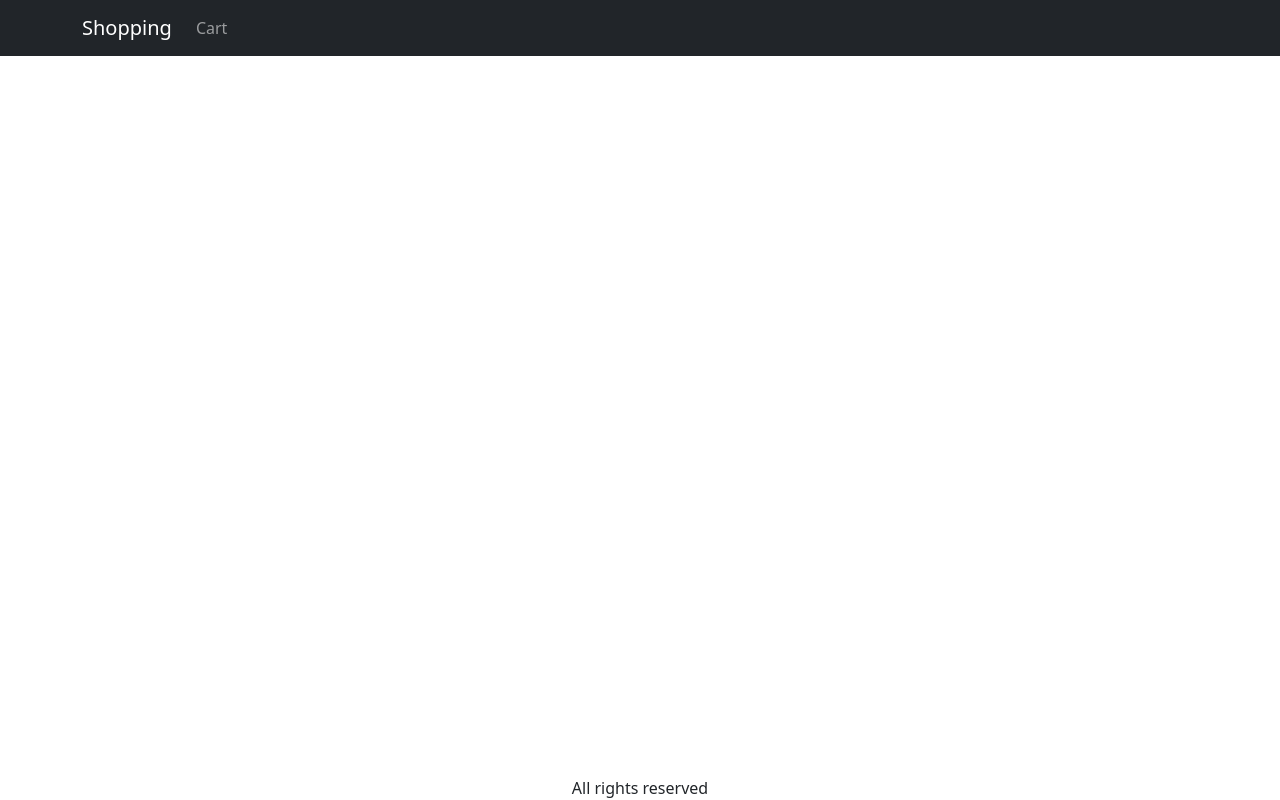
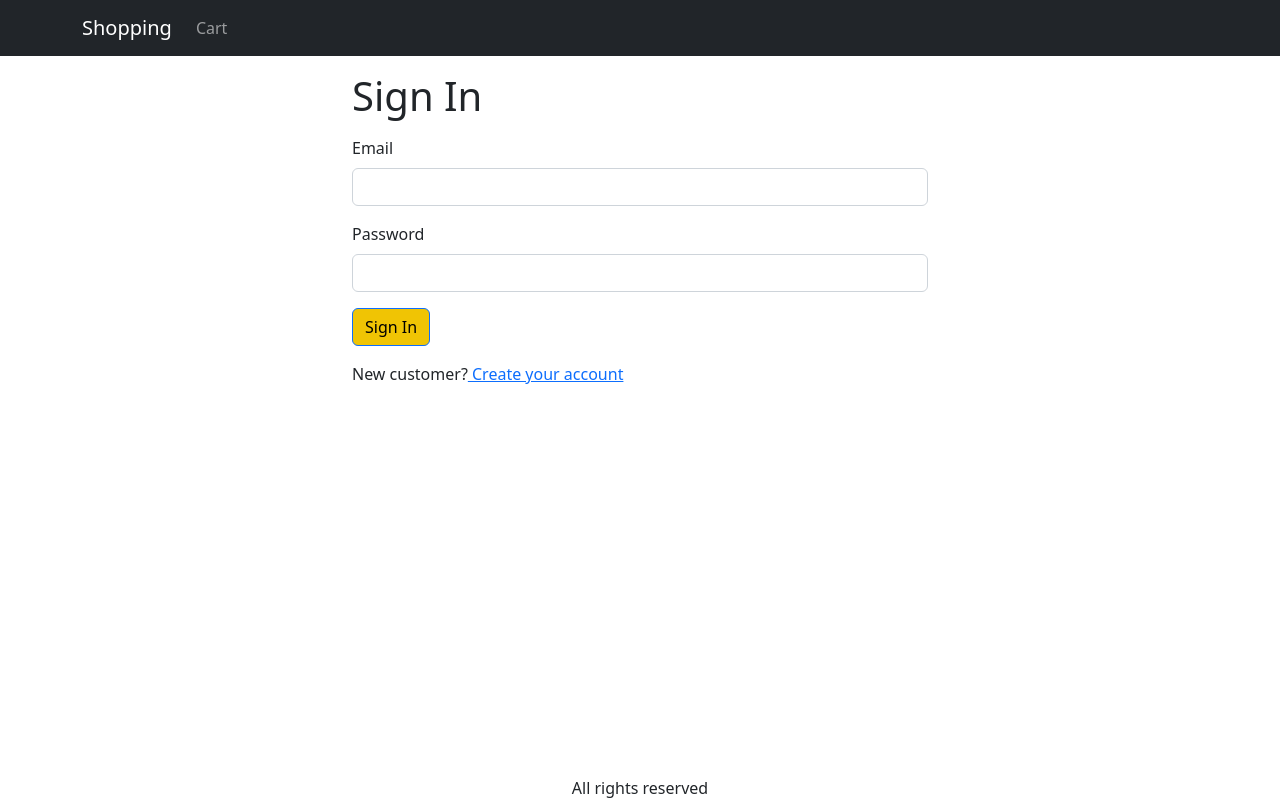
Before and after one commit to Miru1218/shopping-cart, a React (Create React App) app in the folder frontend/: page /signIn in a window 1280 px wide. Built offline with nearby package versions, Linux system fonts and the light colour scheme.

Commit message:
feat - 修改購物車頁面

```diff
--- a/frontend/src/App.js
+++ b/frontend/src/App.js
@@ -1,5 +1,3 @@
-// import LogIn from './pages/member/LogIn';
-// import SignUp from './pages/member/SignUp';
 import { Link, Route, Routes } from 'react-router-dom';
 import HomeScreen from './pages/screens/HomeScreen';
 import ProductScreen from './pages/screens/ProductScreen';
@@ -11,6 +9,7 @@
 import { useContext } from 'react';
 import { Store } from './Store';
 import CartScreen from './pages/screens/CartScreen';
+import SignInScreen from './pages/screens/SignInScreen';
 
 function App() {
   const { state } = useContext(Store);
@@ -42,9 +41,8 @@
           <Routes>
             <Route path="/product/:slug" element={<ProductScreen />}></Route>
             <Route path="/cart" element={<CartScreen />} />
+            <Route path="/signIn" element={<SignInScreen />} />
             <Route path="/" element={<HomeScreen />}></Route>
-            {/* <Route path="/signUp" element={<SignUp />}></Route>
-            <Route path="/logIn" element={<LogIn />}></Route> */}
           </Routes>
         </Container>
       </main>
--- a/frontend/src/Store.js
+++ b/frontend/src/Store.js
@@ -4,7 +4,9 @@
 
 const initialState = {
   cart: {
-    cartItems: [],
+    cartItems: localStorage.getItem('cartItems')
+      ? JSON.parse(localStorage.getItem('cartItems'))
+      : [],
   },
 };
 
@@ -20,8 +22,15 @@
             item._id === existItem._id ? newItem : item
           )
         : [...state.cart.cartItems, newItem];
+      localStorage.setItem('cartItems', JSON.stringify(cartItems));
       return { ...state, cart: { ...state.cart, cartItems } };
-
+    case 'CART_REMOVE_ITEM': {
+      const cartItems = state.cart.cartItems.filter(
+        (item) => item._id !== action.payload._id
+      );
+      localStorage.setItem('cartItems', JSON.stringify(cartItems));
+      return { ...state, cart: { ...state.cart, cartItems } };
+    }
     default:
       return state;
   }
--- a/frontend/src/pages/components/Product.js
+++ b/frontend/src/pages/components/Product.js
@@ -2,9 +2,32 @@
 import Card from 'react-bootstrap/Card';
 import Button from 'react-bootstrap/Button';
 import Rating from './Rating';
+import axios from 'axios';
+import { useContext } from 'react';
+import { Store } from '../../Store';
 
 function Product(props) {
   const { product } = props;
+
+  const { state, dispatch: ctxDispatch } = useContext(Store);
+  const {
+    cart: { cartItems },
+  } = state;
+
+  const addToCartHandler = async (item) => {
+    const existItem = cartItems.find((x) => x._id === product._id);
+    const quantity = existItem ? existItem.quantity + 1 : 1;
+    const { data } = await axios.get(`/api/products/${item._id}`);
+    if (data.countInStock < quantity) {
+      window.alert('Sorry. Product is out of stock');
+      return;
+    }
+    ctxDispatch({
+      type: 'CART_ADD_ITEM',
+      payload: { ...item, quantity },
+    });
+  };
+
   return (
     <Card>
       <Link to={`/product/${product.slug}`}>
@@ -19,7 +42,13 @@
           numReviews={product.numReviews}
         ></Rating>
         <Card.Text>${product.price}</Card.Text>
-        <Button>Add to cart</Button>
+        {product.countInStock === 0 ? (
+          <Button variant="light" disabled>
+            Out of stock
+          </Button>
+        ) : (
+          <Button onClick={() => addToCartHandler(product)}>Add to cart</Button>
+        )}
       </Card.Body>
     </Card>
   );
--- a/frontend/src/pages/member/LogIn.js
+++ /dev/null
@@ -1,5 +0,0 @@
-function LogIn() {
-  return <h1>登入頁面</h1>;
-}
-
-export default LogIn;
--- a/frontend/src/pages/member/SignUp.js
+++ /dev/null
@@ -1,5 +0,0 @@
-function SignUp() {
-  return <h1>註冊頁面</h1>;
-}
-
-export default SignUp;
--- a/frontend/src/pages/screens/CartScreen.js
+++ b/frontend/src/pages/screens/CartScreen.js
@@ -7,14 +7,36 @@
 import ListGroup from 'react-bootstrap/ListGroup';
 import Button from 'react-bootstrap/Button';
 import Card from 'react-bootstrap/Card';
-import { Link } from 'react-router-dom';
+import { Link, useNavigate } from 'react-router-dom';
+import axios from 'axios';
 
 export default function CartScreen() {
+  const navigate = useNavigate();
+
   const { state, dispatch: ctxDispatch } = useContext(Store);
   const {
     cart: { cartItems },
   } = state;
 
+  const updateCartHandler = async (item, quantity) => {
+    const { data } = await axios.get(`/api/products/${item._id}`);
+    if (data.countInStock < quantity) {
+      window.alert('Sorry. Product is out of stock');
+      return;
+    }
+    ctxDispatch({
+      type: 'CART_ADD_ITEM',
+      payload: { ...item, quantity },
+    });
+  };
+
+  const removeItemHandler = (item) => {
+    ctxDispatch({ type: 'CART_REMOVE_ITEM', payload: item });
+  };
+
+  const checkoutHandler = () => {
+    navigate('/signIn?redirect=/shipping');
+  };
   return (
     <div>
       <Helmet>
@@ -37,16 +59,25 @@
                         src={item.image}
                         alt={item.name}
                         className="img-fluid rounded img-thumbnail"
-                      ></img>{' '}
+                      ></img>
                       <Link to={`/product/${item.slug}`}>{item.name}</Link>
                     </Col>
                     <Col md={3}>
-                      <Button variant="light" disabled={item.quantity === 1}>
+                      <Button
+                        onClick={() =>
+                          updateCartHandler(item, item.quantity - 1)
+                        }
+                        variant="light"
+                        disabled={item.quantity === 1}
+                      >
                         <i className="fas fa-minus-circle"></i>
-                      </Button>{' '}
-                      <span>{item.quantity}</span>{' '}
+                      </Button>
+                      <span>{item.quantity}</span>
                       <Button
                         variant="light"
+                        onClick={() =>
+                          updateCartHandler(item, item.quantity + 1)
+                        }
                         disabled={item.quantity === item.countInStock}
                       >
                         <i className="fas fa-plus-circle"></i>
@@ -54,7 +85,10 @@
                     </Col>
                     <Col md={3}>${item.price}</Col>
                     <Col md={2}>
-                      <Button variant="light">
+                      <Button
+                        variant="light"
+                        onClick={() => removeItemHandler(item)}
+                      >
                         <i className="fas fa-trash"></i>
                       </Button>
                     </Col>
@@ -70,7 +104,7 @@
               <ListGroup variant="flush">
                 <ListGroup.Item>
                   <h3>
-                    Subtotal ({cartItems.reduce((a, c) => a + c.quantity, 0)}{' '}
+                    Subtotal ({cartItems.reduce((a, c) => a + c.quantity, 0)}
                     items) : $
                     {cartItems.reduce((a, c) => a + c.price * c.quantity, 0)}
                   </h3>
@@ -80,6 +114,7 @@
                     <Button
                       type="button"
                       variant="primary"
+                      onClick={checkoutHandler}
                       disabled={cartItems.length === 0}
                     >
                       Proceed to Checkout
--- /dev/null
+++ b/frontend/src/pages/screens/SignInScreen.js
@@ -0,0 +1,36 @@
+import { Link, useLocation } from 'react-router-dom';
+import Container from 'react-bootstrap/Container';
+import Form from 'react-bootstrap/Form';
+import Button from 'react-bootstrap/Button';
+import { Helmet } from 'react-helmet-async';
+
+export default function SignInScreen() {
+  const { search } = useLocation();
+  const redirectInUrl = new URLSearchParams(search).get('redirect');
+  const redirect = redirectInUrl ? redirectInUrl : '/';
+  return (
+    <Container className="small-container">
+      <Helmet>
+        <title>Sign In</title>
+      </Helmet>
+      <h1 className="my-3">Sign In</h1>
+      <Form>
+        <Form.Group className="mb-3" controlId="email">
+          <Form.Label>Email</Form.Label>
+          <Form.Control type="email" required />
+        </Form.Group>
+        <Form.Group className="mb-3" controlId="password">
+          <Form.Label>Password</Form.Label>
+          <Form.Control type="password" required />
+        </Form.Group>
+        <div className="mb-3">
+          <Button type="submit">Sign In</Button>
+        </div>
+        <div className="mb-3">
+          New customer?
+          <Link to={`/signup?redirect=${redirect}`}> Create your account</Link>
+        </div>
+      </Form>
+    </Container>
+  );
+}
--- a/frontend/src/styles.css
+++ b/frontend/src/styles.css
@@ -116,3 +116,7 @@
 .img-thumbnail {
   height: 80px;
 }
+
+.small-container {
+  max-width: 600px;
+}
```
